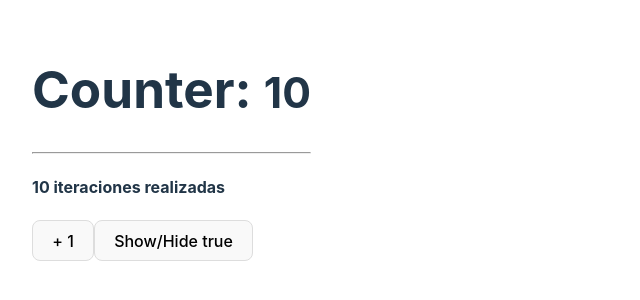
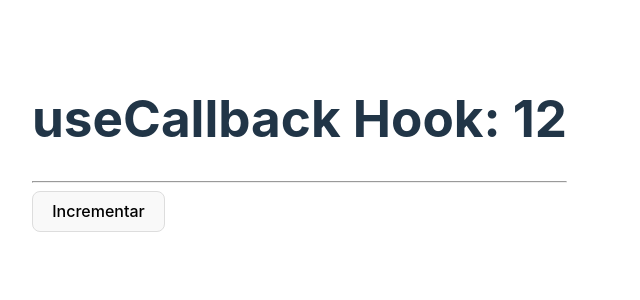
Before and after one commit to javiertapia/react-learn-hooks, a React (Vite) app: page / in a window 1280 px wide. Shown: the part 272-572 px from the top of the page, without its empty margins (0-640 px from the left). Built offline with nearby package versions, Linux system fonts and the light colour scheme.

Commit message:
[ADD] 6 - useCallback

```diff
--- /dev/null
+++ b/src/06-memos/CallbackHook.tsx
@@ -0,0 +1,36 @@
+import { useCallback, useEffect, useState } from "react"
+import { ShowIncrement } from "./ShowIncrement"
+
+export function CallbackHook () {
+
+    const [counter, setCounter] = useState(10)
+
+    // const increment = () => setCounter(counter + 1)
+
+    // La función `increment`, se volverá a generar (ocupará un espacio
+    // de memoria diferente) cada vez que el componente CallbackHook
+    // se redibuje.
+
+    // useCallback es como useMemo pero sirve para memorizar funciones.
+    // Regresa una función que se puede ejecutar
+    const increment = useCallback(() => {
+        // en este caso, `counter` está memorizado, así que no se ve
+        // el efecto, pues usa siempre el mismo valor
+        // setCounter(counter + 1)
+
+        // esto se corrige usando setCounter con un callback
+        setCounter(value => value + 1)
+    }, [])
+
+    // lo anterior permite que el siguiente código no genere una
+    // ejecución infinita, pues si está memorizado, use
+    useEffect(() => increment(), [increment])
+
+    return (
+        <>
+        <h1>useCallback Hook: {counter}</h1>
+        <hr />
+        <ShowIncrement increment={increment} />
+        </>
+    )
+}
--- /dev/null
+++ b/src/06-memos/ShowIncrement.tsx
@@ -0,0 +1,21 @@
+import { memo } from "react"
+
+type ShowIncrementProps = {
+    increment: () => void
+}
+
+// este componente no se puede memorizar porque la función
+// `increment` que recibe del padre cambia cada vez que este
+// se redibuja.
+//
+// useCallback (en el componente padre) lo resuelve al memorizar
+// la función `increment`
+
+export const ShowIncrement = memo(({increment}: ShowIncrementProps) => {
+    console.log('ShowIncrement generado...')
+    return (
+        <>
+        <button type="button" onClick={increment}>Incrementar</button>
+        </>
+    )
+})
--- a/src/main.tsx
+++ b/src/main.tsx
@@ -9,11 +9,12 @@ import ReactDOM from 'react-dom/client'
 // import { FocusScreen } from './04-useRef/FocusScreen'
 // import { Layout } from './05-useLayoutEffect/Layout'
 // import { Memorize } from './06-memos/Memorize'
-import { MemoHook } from './06-memos/MemoHook'
+// import { MemoHook } from './06-memos/MemoHook'
+import { CallbackHook } from './06-memos/CallbackHook'
 import './index.css'
 
 ReactDOM.createRoot(document.getElementById('root') as HTMLElement).render(
   <React.StrictMode>
-    <MemoHook />
+    <CallbackHook />
   </React.StrictMode>,
 )
```
